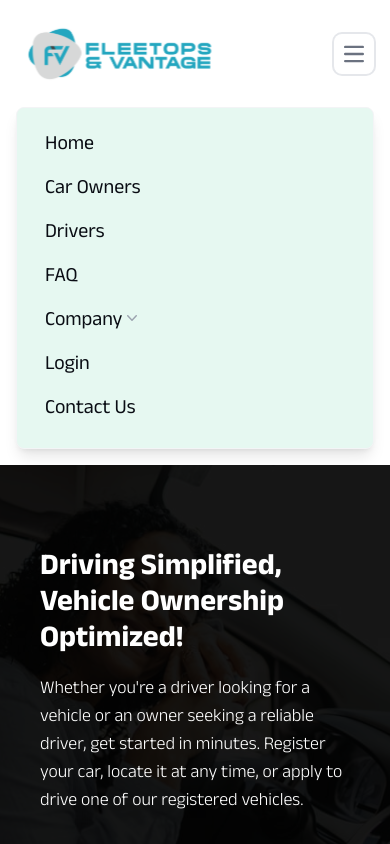
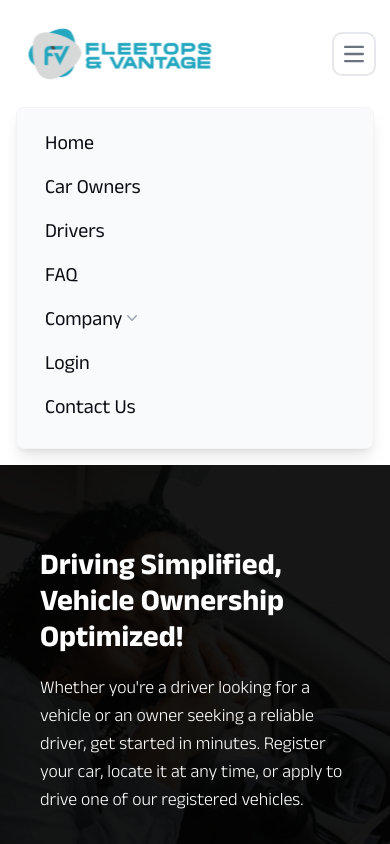
Before and after one commit to Touchstack/FleetOps, a React (Vite) app: page / in a window 390 px wide. Both pictures are taken after a click on the button "Open main menu". Shown: the top 844 px of the page. Built offline with nearby package versions, Linux system fonts and the light colour scheme.

Commit message:
Update NavBar.jsx

```diff
--- a/src/Components/Navbar/NavBar.jsx
+++ b/src/Components/Navbar/NavBar.jsx
@@ -116,7 +116,7 @@ export default function NavBar() {
             initial={false}
             variants={menuVariants}
             animate={showMenu ? "opened" : "closed"}
-            className="flex flex-col text-xl font-Regular p-4 md:p-0 mt-4 border border-gray-100 rounded-lg bg-[#E6F8F1] md:shadow-none sm:shadow-lg shadow-lg md:flex-row md:space-x-8 md:mt-0 md:border-0 md:bg-white"
+            className="flex flex-col text-xl font-Regular p-4 md:p-0 mt-4 border border-gray-100 rounded-lg bg-gray-50 md:shadow-none sm:shadow-lg shadow-lg md:flex-row md:space-x-8 md:mt-0 md:border-0 md:bg-white"
           >
             <motion.li variants={linkVariants}>
               <a
```
